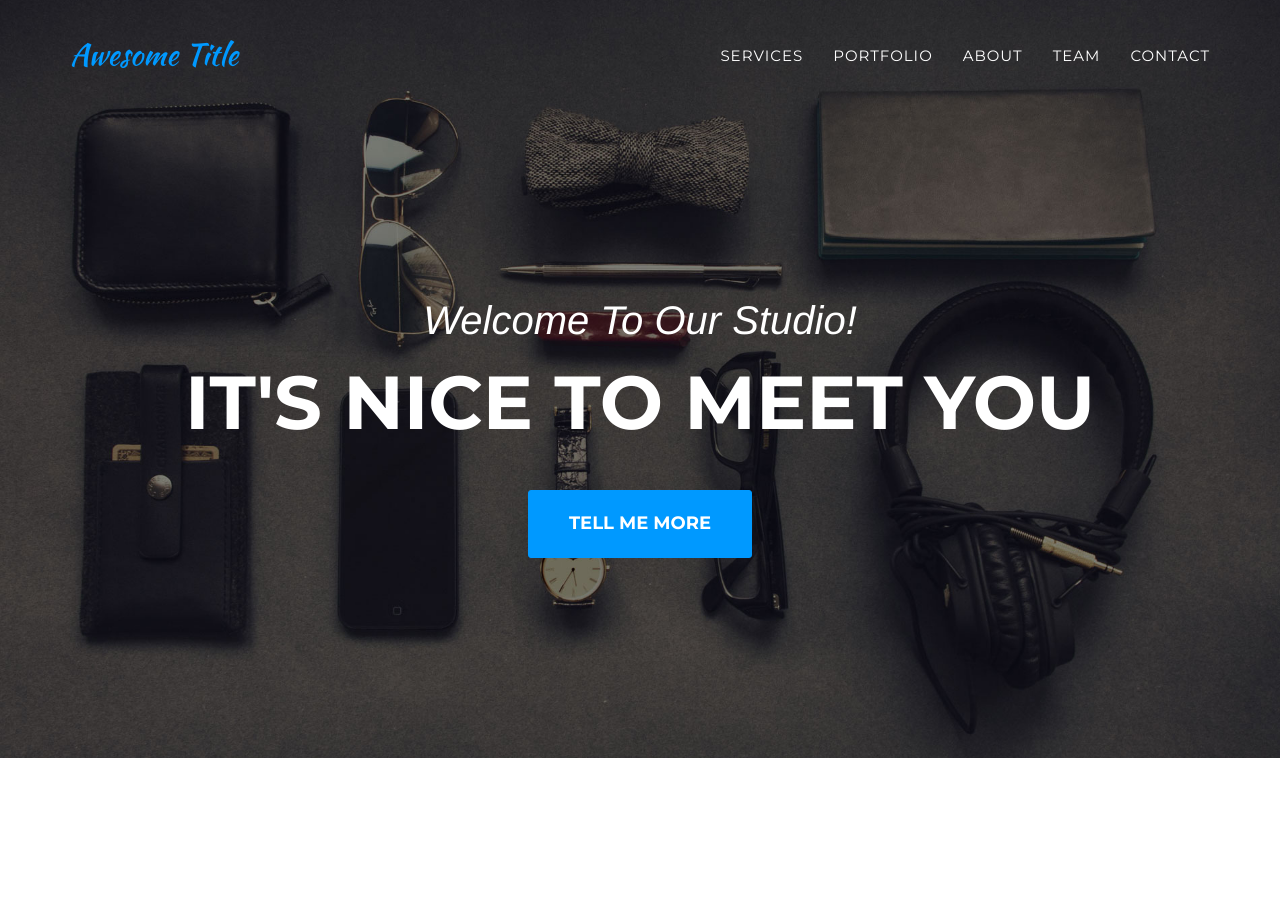
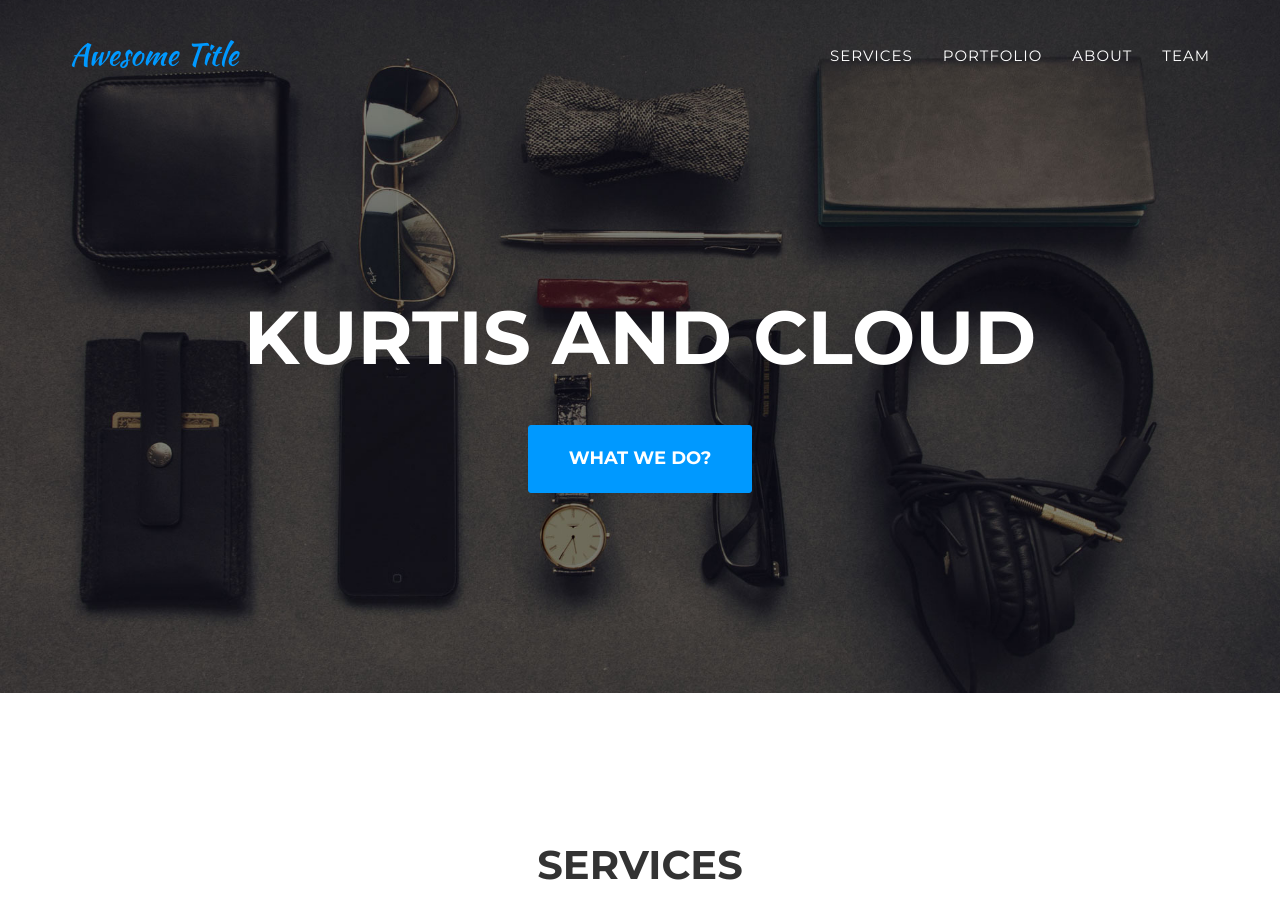
Before and after one commit to Keeg0222/KurtisAndCloud, a Jekyll site: the page built from index.html, in a window 1280 px wide and 900 px high. Built offline with Jekyll 4.4.1, drawn with Linux system fonts in a browser that asks for light colours; some web fonts are replaced.

Commit message:
Update header.html

```diff
--- a/_includes/header.html
+++ b/_includes/header.html
@@ -30,9 +30,7 @@
                     <li>
                         <a class="page-scroll" href="#team">Team</a>
                     </li>
-                    <li>
-                        <a class="page-scroll" href="#contact">Contact</a>
-                    </li>
+
                 </ul>
             </div>
             <!-- /.navbar-collapse -->
@@ -44,9 +42,8 @@
     <header>
         <div class="container">
             <div class="intro-text">
-                <div class="intro-lead-in">Welcome To Our Studio!</div>
-                <div class="intro-heading">It's Nice To Meet You</div>
-                <a href="#services" class="page-scroll btn btn-xl">Tell Me More</a>
+                <div class="intro-heading">Kurtis And Cloud</div>
+                <a href="#services" class="page-scroll btn btn-xl">What We Do?</a>
             </div>
         </div>
     </header>
```
